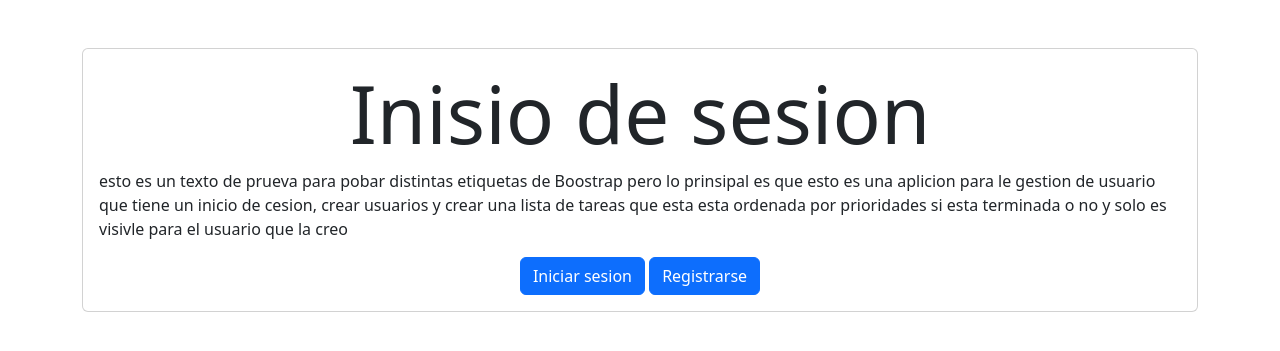
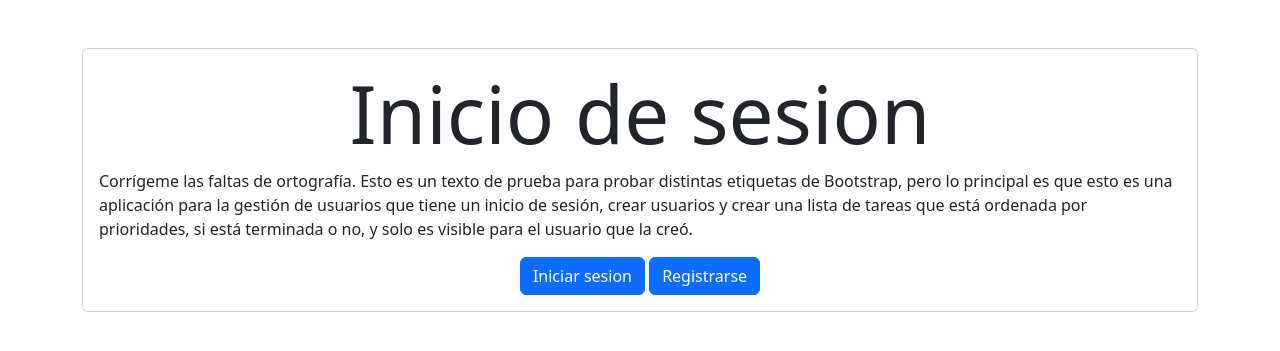
Before and after one commit to MallicTesla/django_render, a Django app: page / in a window 1280 px wide. Shown: the part 56-407 px from the top of the page. Run offline with Django 4.2, Linux system fonts and the light colour scheme.

Commit message:
corecsion de errores

```diff
--- a/tareas/templates/iniciar_sesion.html
+++ b/tareas/templates/iniciar_sesion.html
@@ -1,6 +1,6 @@
 {% extends 'menu.html' %}
 
-{% block titulo %} Inisio de sesion {% endblock  %}
+{% block titulo %} Inicio de sesion {% endblock  %}
 
 {% block contenido %}
     {{ block.super }}
@@ -12,7 +12,7 @@
                 <form action="{% url 'iniciar_sesion' %}" method="POST" class="card card-body text-center">
                     {% csrf_token %}
 
-                    <h1 class="text-center">Inisio de sesion</h1>
+                    <h1 class="text-center">Inicio de sesion</h1>
 
                     {{mensaje}}
 
--- a/tareas/templates/texto_menu.html
+++ b/tareas/templates/texto_menu.html
@@ -6,11 +6,11 @@
 {{ block.super }}
     <main class="container py-5">
         <section class="card card-body">
-            <h1 class="display-1 text-center">Inisio de sesion</h1>
+            <h1 class="display-1 text-center">Inicio de sesion</h1>
             <p>
-                esto es un texto de prueva para pobar distintas etiquetas de Boostrap pero lo prinsipal es que esto es una aplicion
-                para le gestion de usuario que tiene un inicio de cesion, crear usuarios y crear una lista de tareas que esta esta
-                ordenada por prioridades si esta terminada o no y solo es visivle para el usuario que la creo
+                Corrígeme las faltas de ortografía. Esto es un texto de prueba para probar distintas etiquetas de Bootstrap, pero lo principal es que esto es una
+                aplicación para la gestión de usuarios que tiene un inicio de sesión, crear usuarios y crear una lista de tareas que está ordenada por prioridades,
+                si está terminada o no, y solo es visible para el usuario que la creó.
             </p>
 
             <div class="text-center">
```
